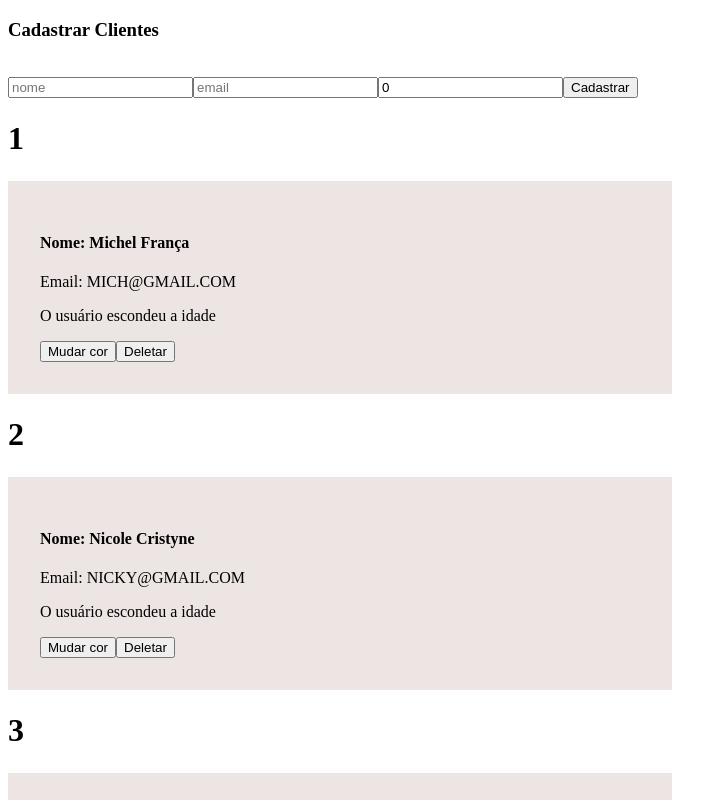
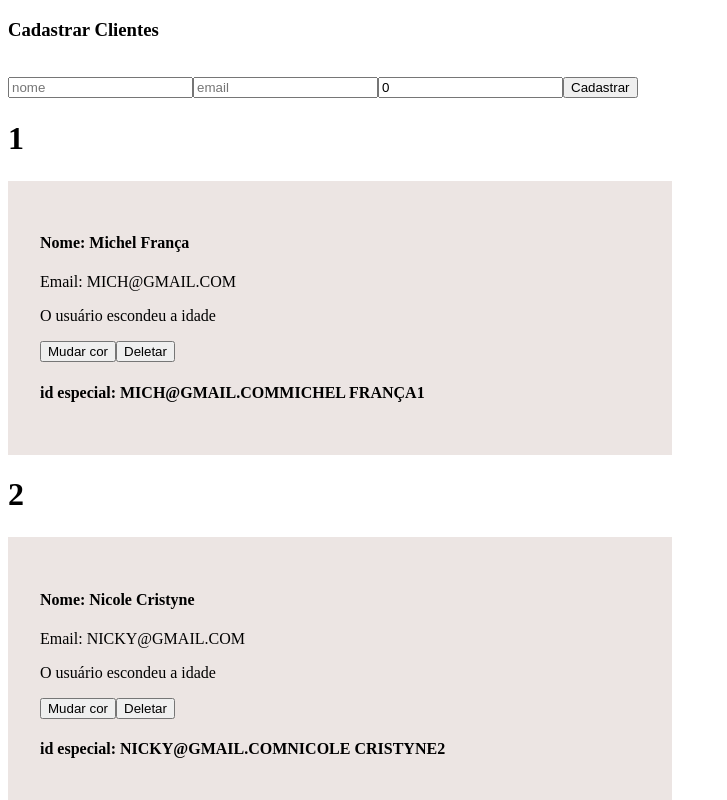
Before and after one commit to immichjs/learning-vuejs, a Vue app: page / in a window 1280 px wide. Shown: the top 800 px of the page, without its empty margins (0-727 px from the left). Built offline with nearby package versions, Linux system fonts and the light colour scheme.

Commit message:
Utilização de Computed Properties

```diff
--- a/src/components/Cliente.vue
+++ b/src/components/Cliente.vue
@@ -7,6 +7,7 @@
         <!-- <p v-show="showIdade">Idade: {{ cliente.idade }}</p>  -->
         <button @click="changeColor($event)">Mudar cor</button>
         <button @click="emitirEventoDelete">Deletar</button>
+        <h4>id especial: {{ specialId }}</h4>
     </div>
 </template>
 
@@ -38,6 +39,11 @@ export default {
         emailProcess(value) {
             return value.toUpperCase()
         }
+    },
+    computed: {
+        specialId() {
+            return (this.cliente.email + this.cliente.nome + this.cliente.id).toUpperCase()
+        }
     }
 }
 </script>
```
